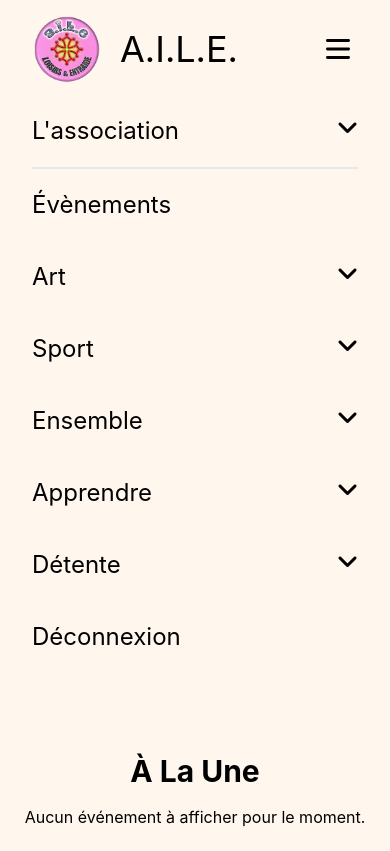
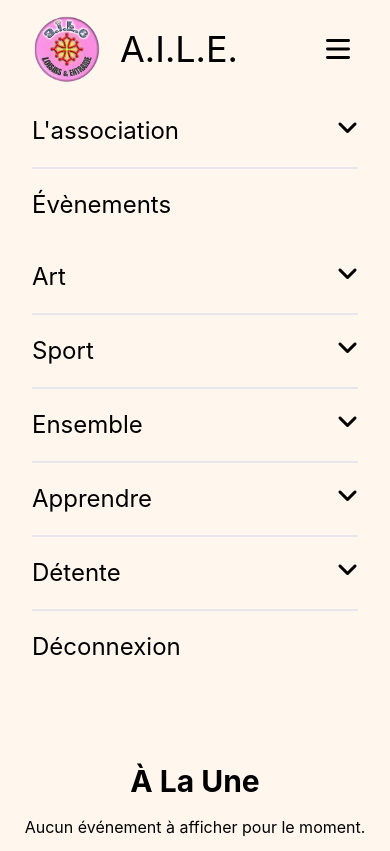
Before and after one commit to kurogami20/Aile_damien, a PHP site: page / in a window 390 px wide, after a click on "Open main menu". Shown: the top 851 px of the page. Run offline with PHP 8.4, Linux system fonts and the light colour scheme; the visitor is signed in with stand-in values (Sample User, id 1); data that the repository does not hold is empty; some libraries are stand-ins or nearby versions.

Commit message:
le menu est maintenant complétement responsive

```diff
--- a/layout/header.php
+++ b/layout/header.php
@@ -47,38 +47,38 @@
                     echo ' <li class="group capitalize text-black text-2xl d hover:underline! hover:text-[#9E6600]! max-sm:border-b-2 max-sm:border-[#ffbe45] max-sm:pb-5 max-sm:flex max-sm:justify-between"><a href="index.php?page=evenements" class="capitalize text-black  hover:underline! hover:text-[#9E6600]!">évènements</a></li>';
 
                 }?>
-            <li class="group capitalize text-black text-2xl d hover:underline! hover:text-[#9E6600]! max-sm:border-b-2 max-sm:border-[#ffbe45] max-sm:pb-5 max-sm:flex max-sm:justify-between">
-                Art <i class="fa-solid fa-angle-down text-black sm:hidden"></i>
-                <ul class="flex flex-col gap-6 pl-5 shadow-lg rounded-lg p-10 bg-white absolute max-h-0 opacity-0 scale-y-75 overflow-hidden transform transition-all duration-[1000ms] ease-in-out origin-top group-hover:max-h-[1000px] group-hover:opacity-100 group-hover:scale-y-100">
+             <li class="sm:group capitalize text-black text-2xl d sm:hover:underline! sm:hover:text-[#9E6600]! border-b-2 border-[#ffbe45] pb-5 flex justify-between flex-col gap-2" onclick="if (window.innerWidth < 640) { this.querySelector('ul').classList.toggle('flex!'); }">
+              <span class="flex justify-between">art<i class="fa-solid fa-angle-down text-black sm:hidden self-right"></i></span>
+                <ul class=" hidden sm:flex flex-col gap-6 sm:pl-5 sm:shadow-lg sm:rounded-lg p-5 sm:p-10 bg-white sm:absolute sm:max-h-0 sm:opacity-0 sm:scale-y-75 sm:overflow-hidden transform transition-all duration-[1000ms] ease-in-out origin-top sm:group-hover:max-h-[1000px] sm:group-hover:opacity-100 sm:group-hover:scale-y-100">
                     <li><a href="index.php?page=art&categorie=art_plastique" class="capitalize text-black text-lg hover:underline! hover:text-[#9E6600]!">Art plastique</a></li>
                     <li><a href="index.php?page=art&categorie=art_performatifs" class="capitalize text-black text-lg hover:underline! hover:text-[#9E6600]!">Art performatifs</a></li>
                 </ul>
             </li>
-            <li class="group capitalize text-black text-2xl d hover:underline! hover:text-[#9E6600]! max-sm:border-b-2 max-sm:border-[#ffbe45] max-sm:pb-5 max-sm:flex max-sm:justify-between">
-                sport <i class="fa-solid fa-angle-down text-black sm:hidden"></i>
-                <ul class="flex flex-col gap-6 pl-5 shadow-lg rounded-lg p-10 bg-white absolute max-h-0 opacity-0 scale-y-75 overflow-hidden transform transition-all duration-[1000ms] ease-in-out origin-top group-hover:max-h-[1000px] group-hover:opacity-100 group-hover:scale-y-100">
+            <li class="sm:group capitalize text-black text-2xl d sm:hover:underline! sm:hover:text-[#9E6600]! border-b-2 border-[#ffbe45] pb-5 flex justify-between flex-col gap-2" onclick="if (window.innerWidth < 640) { this.querySelector('ul').classList.toggle('flex!'); }">
+              <span class="flex justify-between">sport <i class="fa-solid fa-angle-down text-black sm:hidden self-right"></i></span>
+                <ul class=" hidden sm:flex flex-col gap-6 sm:pl-5 sm:shadow-lg sm:rounded-lg p-5 sm:p-10 bg-white sm:absolute sm:max-h-0 sm:opacity-0 sm:scale-y-75 sm:overflow-hidden transform transition-all duration-[1000ms] ease-in-out origin-top sm:group-hover:max-h-[1000px] sm:group-hover:opacity-100 sm:group-hover:scale-y-100">
                     <li><a href="index.php?page=sport&categorie=rando" class="capitalize text-black text-lg hover:underline! hover:text-[#9E6600]!">rando et marche</a></li>
                     <li><a href="index.php?page=sport&categorie=velo" class="capitalize text-black text-lg hover:underline! hover:text-[#9E6600]!">vélo</a></li>
                     <li><a href="index.php?page=sport&categorie=ski" class="capitalize text-black text-lg hover:underline! hover:text-[#9E6600]!">ski de fond</a></li>
                 </ul>
             </li>
-            <li class="group capitalize text-black text-2xl d hover:underline! hover:text-[#9E6600]! max-sm:border-b-2 max-sm:border-[#ffbe45] max-sm:pb-5 max-sm:flex max-sm:justify-between">
-                ensemble <i class="fa-solid fa-angle-down text-black sm:hidden"></i>
-                <ul class="flex flex-col gap-6 pl-5 shadow-lg rounded-lg p-10 bg-white absolute max-h-0 opacity-0 scale-y-75 overflow-hidden transform transition-all duration-[1000ms] ease-in-out origin-top group-hover:max-h-[1000px] group-hover:opacity-100 group-hover:scale-y-100">
+            <li class="sm:group capitalize text-black text-2xl d sm:hover:underline! sm:hover:text-[#9E6600]! border-b-2 border-[#ffbe45] pb-5 flex justify-between flex-col gap-2" onclick="if (window.innerWidth < 640) { this.querySelector('ul').classList.toggle('flex!'); }">
+              <span class="flex justify-between">ensemble <i class="fa-solid fa-angle-down text-black sm:hidden self-right"></i></span>
+                <ul class=" hidden sm:flex flex-col gap-6 sm:pl-5 sm:shadow-lg sm:rounded-lg p-5 sm:p-10 bg-white sm:absolute sm:max-h-0 sm:opacity-0 sm:scale-y-75 sm:overflow-hidden transform transition-all duration-[1000ms] ease-in-out origin-top sm:group-hover:max-h-[1000px] sm:group-hover:opacity-100 sm:group-hover:scale-y-100">
                     <li><a href="index.php?page=ensemble&categorie=tourisme" class="capitalize text-black text-lg hover:underline! hover:text-[#9E6600]!">Tourisme</a></li>
                     <li><a href="index.php?page=ensemble&categorie=festivites" class="capitalize text-black text-lg hover:underline! hover:text-[#9E6600]!">Festivités</a></li>
                 </ul>
             </li>
-            <li class="group capitalize text-black text-2xl d hover:underline! hover:text-[#9E6600]! max-sm:border-b-2 max-sm:border-[#ffbe45] max-sm:pb-5 max-sm:flex max-sm:justify-between">
-                Apprendre <i class="fa-solid fa-angle-down text-black sm:hidden"></i>
-                <ul class="flex flex-col gap-6 pl-5 shadow-lg rounded-lg p-10 bg-white absolute max-h-0 opacity-0 scale-y-75 overflow-hidden transform transition-all duration-[1000ms] ease-in-out origin-top group-hover:max-h-[1000px] group-hover:opacity-100 group-hover:scale-y-100">
+            <li class="sm:group capitalize text-black text-2xl d sm:hover:underline! sm:hover:text-[#9E6600]! border-b-2 border-[#ffbe45] pb-5 flex justify-between flex-col gap-2" onclick="if (window.innerWidth < 640) { this.querySelector('ul').classList.toggle('flex!'); }">
+              <span class="flex justify-between">apprendre <i class="fa-solid fa-angle-down text-black sm:hidden self-right"></i></span>
+                <ul class=" hidden sm:flex flex-col gap-6 sm:pl-5 sm:shadow-lg sm:rounded-lg p-5 sm:p-10 bg-white sm:absolute sm:max-h-0 sm:opacity-0 sm:scale-y-75 sm:overflow-hidden transform transition-all duration-[1000ms] ease-in-out origin-top sm:group-hover:max-h-[1000px] sm:group-hover:opacity-100 sm:group-hover:scale-y-100">
                     <li><a href="index.php?page=apprendre&categorie=numerique" class="capitalize text-black text-lg hover:underline! hover:text-[#9E6600]!">Numérique</a></li>
                     <li><a href="index.php?page=apprendre&categorie=langues" class="capitalize text-black text-lg hover:underline! hover:text-[#9E6600]!">Langues</a></li>
                 </ul>
             </li>
-            <li class="group capitalize text-black text-2xl d hover:underline! hover:text-[#9E6600]! max-sm:border-b-2 max-sm:border-[#ffbe45] max-sm:pb-5 max-sm:flex max-sm:justify-between">
-                détente <i class="fa-solid fa-angle-down text-black sm:hidden"></i>
-                <ul class="flex flex-col gap-6 pl-5 shadow-lg rounded-lg p-10 bg-white absolute max-h-0 opacity-0 scale-y-75 overflow-hidden transform transition-all duration-[1000ms] ease-in-out origin-top group-hover:max-h-[1000px] group-hover:opacity-100 group-hover:scale-y-100 ">
+            <li class="sm:group capitalize text-black text-2xl d sm:hover:underline! sm:hover:text-[#9E6600]! border-b-2 border-[#ffbe45] pb-5 flex justify-between flex-col gap-2" onclick="if (window.innerWidth < 640) { this.querySelector('ul').classList.toggle('flex!'); }">
+              <span class="flex justify-between">détente <i class="fa-solid fa-angle-down text-black sm:hidden self-right"></i></span>
+                <ul class=" hidden sm:flex flex-col gap-6 sm:pl-5 sm:shadow-lg sm:rounded-lg p-5 sm:p-10 bg-white sm:absolute sm:max-h-0 sm:opacity-0 sm:scale-y-75 sm:overflow-hidden transform transition-all duration-[1000ms] ease-in-out origin-top sm:group-hover:max-h-[1000px] sm:group-hover:opacity-100 sm:group-hover:scale-y-100">
                     <li><a href="index.php?page=detente&categorie=bien_etre" class="capitalize text-black text-lg hover:underline! hover:text-[#9E6600]!">Bien-être</a></li>
                     <li><a href="index.php?page=detente&categorie=jeux" class="capitalize text-black text-lg hover:underline! hover:text-[#9E6600]!">jeux de société</a></li>
                 </ul>
```
